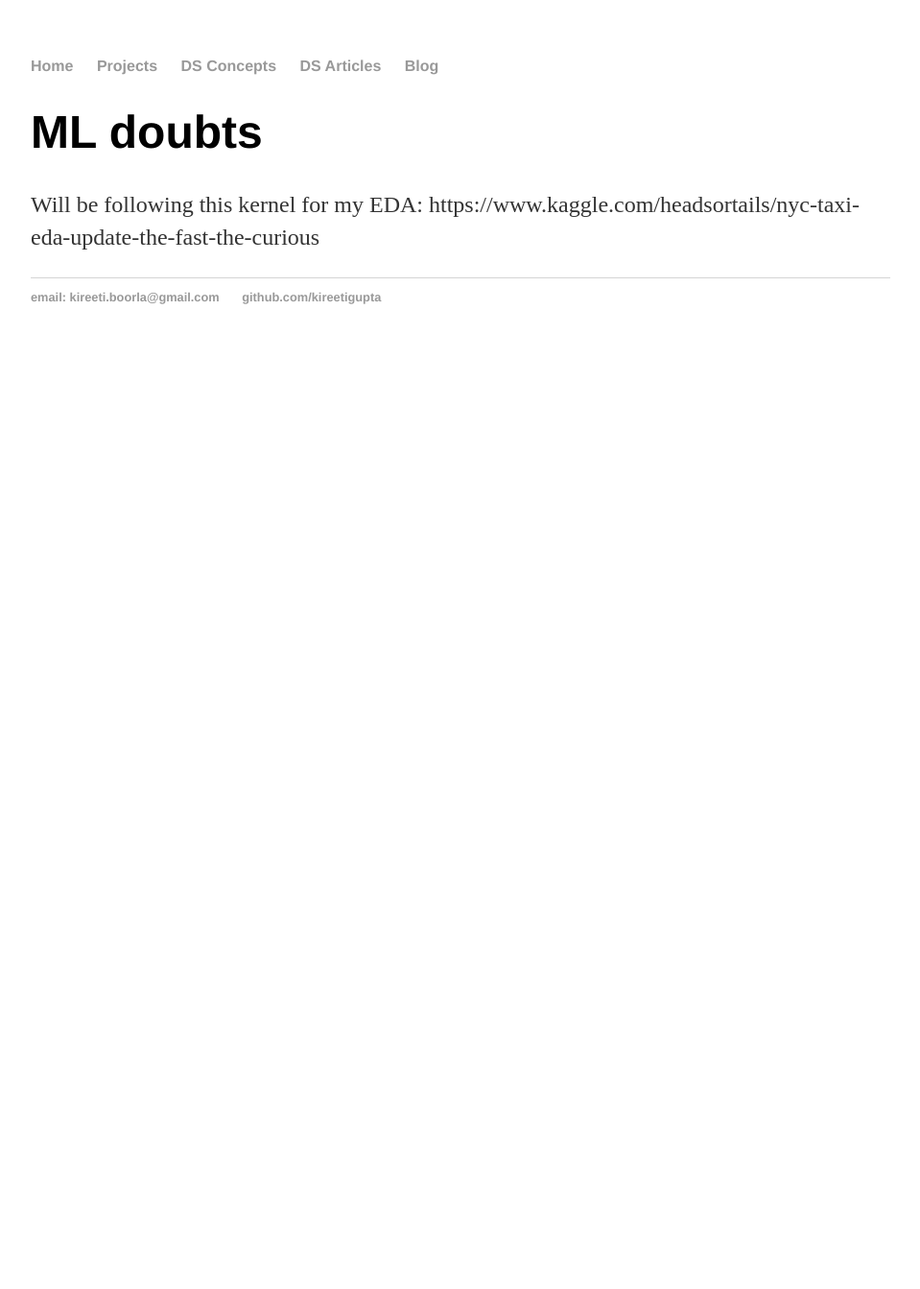
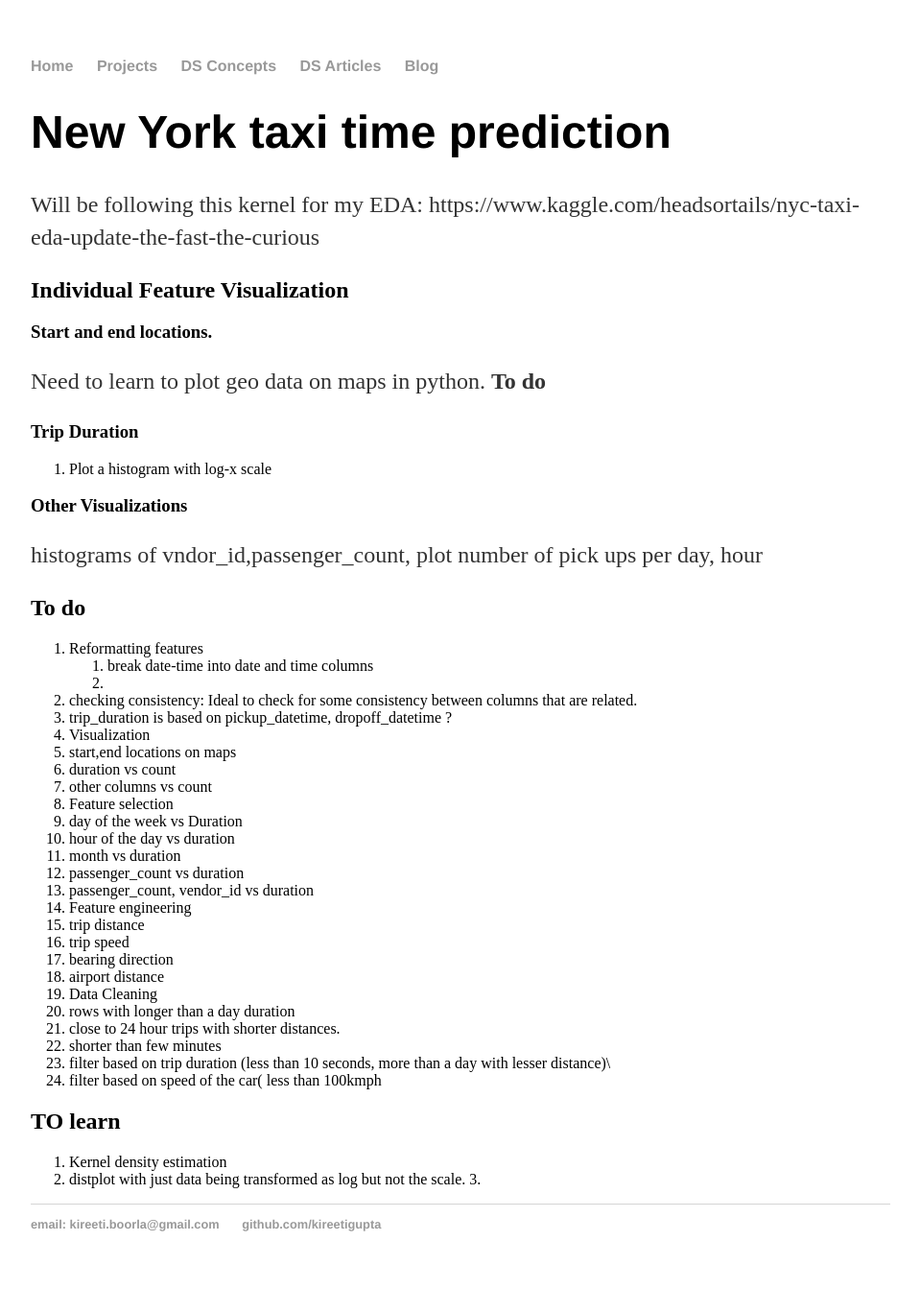
Before and after one commit to kireetigupta/kireetiboorla.github.io, a Jekyll site: the page built from _posts/2018-10-3-kaggle_comp1.md, in a window 1280 px wide. Shown: the whole page at 96% size, without its empty margins (160-1119 px from the left). Built offline with Jekyll 4.4.1, drawn with Linux system fonts in a browser that asks for light colours; before the commit the page ends 900 px from its top, so only the background shows below that.

Commit message:
restructuring

```diff
--- a/_posts/2018-10-3-kaggle_comp1.md
+++ b/_posts/2018-10-3-kaggle_comp1.md
@@ -1,6 +1,53 @@
 ---
 layout: post
-title: "ML doubts"
+title: "New York taxi time prediction"
 date: 2018-03-16
 ---
 Will be following this kernel for my EDA: https://www.kaggle.com/headsortails/nyc-taxi-eda-update-the-fast-the-curious
+
+
+## Individual Feature Visualization
+
+### Start and end locations.
+Need to learn to plot geo data on maps in python.  **To do**
+
+### Trip Duration
+ 1. Plot a histogram with log-x scale
+
+### Other Visualizations
+histograms of vndor_id,passenger_count,
+plot number of pick ups per day, hour
+
+## To do
+1. Reformatting features
+   1. break date-time into date and time columns
+   2.
+2. checking consistency: Ideal to check for some consistency between columns that are related.
+  1. trip_duration is based on pickup_datetime, dropoff_datetime ?
+3. Visualization
+  1. start,end locations on maps
+  2. duration vs count
+  3. other columns vs count
+4. Feature selection
+  1. day of the week vs Duration
+  2. hour of the day vs duration
+  3. month vs duration
+  4. passenger_count vs duration
+  5. passenger_count, vendor_id vs duration
+5. Feature engineering
+  1. trip distance
+  2. trip speed
+  3. bearing direction
+  4. airport distance
+6. Data Cleaning
+  1. rows with longer than a day duration
+  2. close to 24 hour trips with shorter distances.
+  3. shorter than few minutes
+  4. filter based on trip duration (less than 10 seconds, more than a day with lesser distance)\
+  5. filter based on speed of the car( less than 100kmph
+
+
+## TO learn
+1. Kernel density estimation
+2. distplot with just data being transformed as log but not the scale.
+3.
```
Also changed, not shown: _posts/2018-10-03-google_colab.md (added, +5 -0 lines), _posts/2018-10-04-sns.md (added, +12 -0 lines), _posts/2018-10-4-pandas.md (added, +9 -0 lines).
